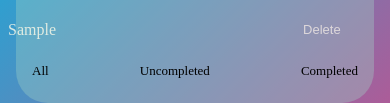
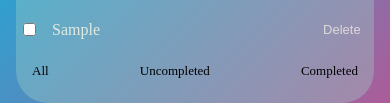
Before and after one commit to asterisktotle/todo_list, a plain HTML site: page index.html in a window 390 px wide. Both pictures are taken after typing "Sample" into the empty fields and a click on the button "ADD". Shown: the part 203-306 px from the top of the page. Drawn offline with Linux system fonts and the light colour scheme.

Commit message:
Update style.css

```diff
--- a/style.css
+++ b/style.css
@@ -159,10 +159,14 @@ label {
 	}
 	.taskDiv {
 		font-size: 1rem;
+		margin-left: 1rem;
+		padding-inline: -2rem;
+		margin-right: -0.5rem;
 	}
 	.btn-delete {
 		font-size: small;
 		flex: 1;
+		margin-right: -2rem;
 	}
 
 	.filter-type,
```
